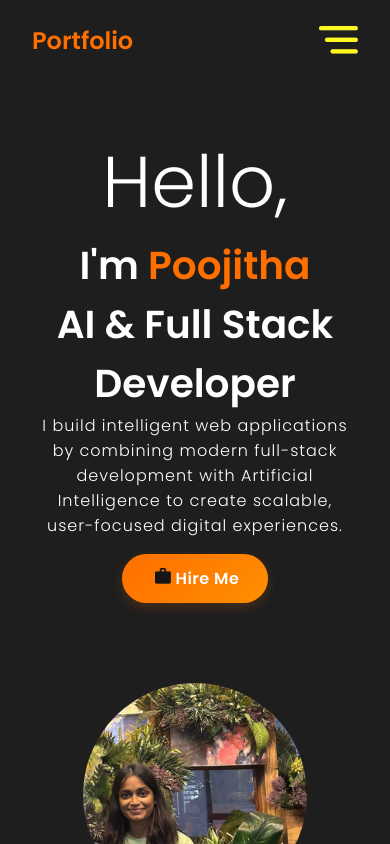
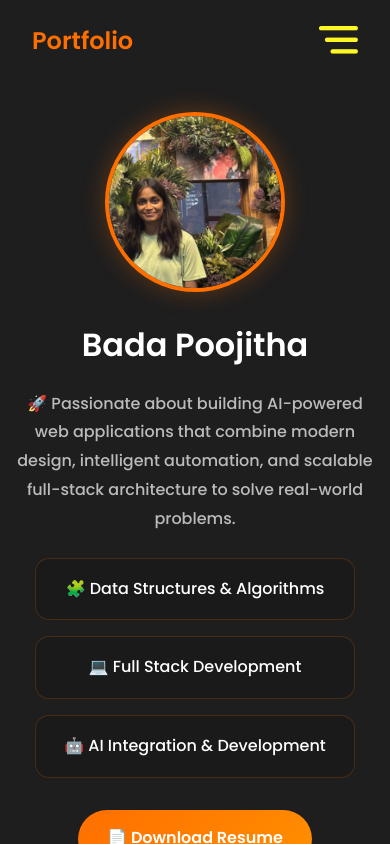
Before and after one commit to poojithabada/myPortfolio, a React (Create React App) app: page / in a window 390 px wide. Shown: the top 844 px of the page. Built offline with nearby package versions, Linux system fonts and the light colour scheme.

Commit message:
modified.

```diff
--- a/src/components/Intro/index.css
+++ b/src/components/Intro/index.css
@@ -1,183 +1,201 @@
-#intro{
-    height:calc(100vh-4rem);
-    width:100vw;
-    max-width: 75rem;
-    margin:0 auto;
-    overflow: hidden;
-    display:flex;
-
+#intro {
+  min-height: 100vh;
+  max-width: 1200px;
+  margin: 0 auto;
+  padding: 4rem 2rem;
+  display: flex;
+  align-items: center;
+  justify-content: space-between;
+  gap: 4rem;
 }
 
-.introContent{
-    height:100vh;
-    width:100vw;
-    padding:2rem;
-    font-size:3rem;
-    font-weight:700;
-    display:flex;
-    flex-direction: column;
-    justify-content: center;
+/* LEFT SECTION */
 
+.introContent {
+  flex: 1;
+  display: flex;
+  flex-direction: column;
+  justify-content: center;
 }
 
-.hello{
-   font-size:1.5rem;
-   font-weight:100;
+.hello {
+  font-size: 1.5rem;
+  color: #ccc;
+  font-weight: 300;
+}
 
+.introText {
+  font-size: 4rem;
+  font-weight: 700;
+  line-height: 1.2;
+  margin: 0.5rem 0;
 }
-.introName{
-    color:#ff6f00;
 
+.introName {
+  color: #ff6f00;
 }
-.introPara{
-    font-size:medium;
-    font-weight:300;
-    letter-spacing: 1px;
 
+.introPara {
+  font-size: 1.1rem;
+  color: #bdbdbd;
+  line-height: 1.8;
+  max-width: 550px;
 }
+
+/* BUTTON */
+
 .btn {
-    background: linear-gradient(135deg, #ff6f00, #ff8f00);
-    color: white;
-    margin: 1rem 0;
-    padding: 0.75rem 1.8rem;
-    border: none;
-    border-radius: 2rem;
-    font-weight: 600;
-    font-size: 1rem;
-    letter-spacing: 0.5px;
-    cursor: pointer;
-    transition: all 0.3s ease;
-    box-shadow: 0 4px 12px rgba(255, 111, 0, 0.2);
-    position: relative;
-    overflow: hidden;
+  width: fit-content;
+  margin-top: 2rem;
+  background: linear-gradient(135deg, #ff6f00, #ff8f00);
+  color: white;
+  padding: 0.9rem 1.8rem;
+  border: none;
+  border-radius: 40px;
+  cursor: pointer;
+  font-weight: 600;
+  display: flex;
+  align-items: center;
+  gap: 0.5rem;
+  transition: 0.3s;
 }
 
 .btn:hover {
-    background: linear-gradient(135deg, #ff8f00, #ffa726);
-    transform: scale(1.06);
-    box-shadow: 0 6px 20px rgba(255, 111, 0, 0.4);
-}
-.btn::after {
-    content: " →";
-    opacity: 0;
-    position: absolute;
-    right: 1.5rem;
-    transition: all 0.3s ease;
+  transform: translateY(-3px);
+  box-shadow: 0 10px 25px rgba(255, 111, 0, 0.3);
 }
 
-.btn:hover::after {
-    opacity: 1;
-    right: 1.2rem;
+.btnImg {
+  height: 1rem;
 }
 
-.btnImg{
-    object-fit: cover;
-    margin:0 0.25rem;
-    height:1rem;
-}
-@media screen and (max-width:840px){
-    .introContent{
-        font-size: 10vw;
-    }
-    .hello{
-        font-size:4.5rem;
-    }
-}
-.profile{
-    border-radius: 1000px;
-    height:14rem;
-    width:14rem;
-    align-self: center;
-    margin-left:8rem;
-    margin-top:3rem;
+/* RIGHT SECTION */
 
-}
-.bio {
-  color: #bbb;
-  font-size: 1rem;
+.biopic {
+  flex: 1;
+  display: flex;
+  flex-direction: column;
+  align-items: center;
   text-align: center;
 }
+
+.profile {
+  width: 260px;
+  height: 260px;
+  object-fit: cover;
+  border-radius: 50%;
+  border: 4px solid #ff6f00;
+  box-shadow: 0 0 25px rgba(255, 111, 0, 0.3);
+}
+
+.bio {
+  margin-top: 1.5rem;
+  max-width: 500px;
+  color: #bbb;
+  line-height: 1.8;
+}
+
+.card1 {
+  font-size: 2rem;
+  font-weight: 700;
+  color: white;
+  margin-bottom: 1rem;
+}
+
+/* SKILLS */
+
 .services {
+  margin-top: 1.5rem;
   display: flex;
-  justify-content: center;
+  flex-direction: column;
   gap: 1rem;
-  margin-top: 2rem;
-  flex-wrap: wrap;
 }
+
 .card {
   background: #1a1a1a;
   padding: 1rem 1.5rem;
-  border-radius: 12px;
+  border-radius: 14px;
   color: white;
-  box-shadow: 0 0 8px rgba(255, 111, 0, 0.3);
-  transition: 0.3s;
-}
-.card1 {
-  background: transparent;
-  color: #bbb;
-  text-align: center;
-  font-size:1.5rem;
-}
-.card:hover {
-  transform: translateY(-5px);
-  box-shadow: 0 0 16px rgba(255, 111, 0, 0.5);
+  border: 1px solid rgba(255, 111, 0, 0.2);
+  transition: all 0.3s ease;
 }
 
+.card:hover {
+  transform: translateY(-4px);
+  border-color: #ff6f00;
+  box-shadow: 0 0 20px rgba(255, 111, 0, 0.35);
+}
+
+/* RESUME BUTTON */
+
 .resumeBtn {
-  background: #ff6f00;
-  padding: 0.6rem 1.4rem;
+  display: inline-block;
+  margin-top: 2rem;
+  padding: 0.9rem 1.8rem;
+  border-radius: 40px;
+  text-decoration: none;
   color: white;
-  border-radius: 30px;
-  display: inline-block;
-  margin-top: 1.5rem;
-  text-decoration: none;
+  background: linear-gradient(135deg, #ff6f00, #ff8f00);
   font-weight: 600;
   transition: 0.3s;
 }
+
 .resumeBtn:hover {
-  background: #ffa726;
-  transform: scale(1.05);
+  transform: translateY(-3px);
+  box-shadow: 0 10px 25px rgba(255, 111, 0, 0.3);
 }
 
-@media screen and (max-width: 768px) {
+/* TABLET */
+
+@media (max-width: 992px) {
+  .introText {
+    font-size: 3rem;
+  }
+
+  .profile {
+    width: 220px;
+    height: 220px;
+  }
+}
+
+/* MOBILE */
+
+@media (max-width: 768px) {
   #intro {
-    flex-direction: column;
-    align-items: center;
-    height: auto;
+    flex-direction: column-reverse;
+    text-align: center;
     padding: 2rem 1rem;
+    gap: 2rem;
   }
 
   .introContent {
-    width: 100%;
-    height: auto;
-    text-align: center;
-    padding: 1rem;
+    align-items: center;
+  }
+
+  .introText {
+    font-size: 2.5rem;
+  }
+
+  .introPara {
+    max-width: 100%;
   }
 
   .profile {
-    margin: 2rem auto 1rem auto;
-  }
-
-  .biopic {
-    display: flex;
-    flex-direction: column;
-    align-items: center;
-    padding: 1rem;
-    width: 100%;
-  }
-
-  .bio {
-    padding: 0 1rem;
+    width: 180px;
+    height: 180px;
   }
 
   .services {
-    flex-direction: column;
+    width: 100%;
     align-items: center;
   }
 
   .card {
-    width: 80%;
-    max-width: 300px;
-    margin-bottom: 1rem;
+    width: 100%;
+    max-width: 320px;
+  }
+
+  .btn {
+    margin: 2rem auto 0;
   }
 }
```
Also changed, not shown: 1 other file (tests, documents, lock files or other folders).
